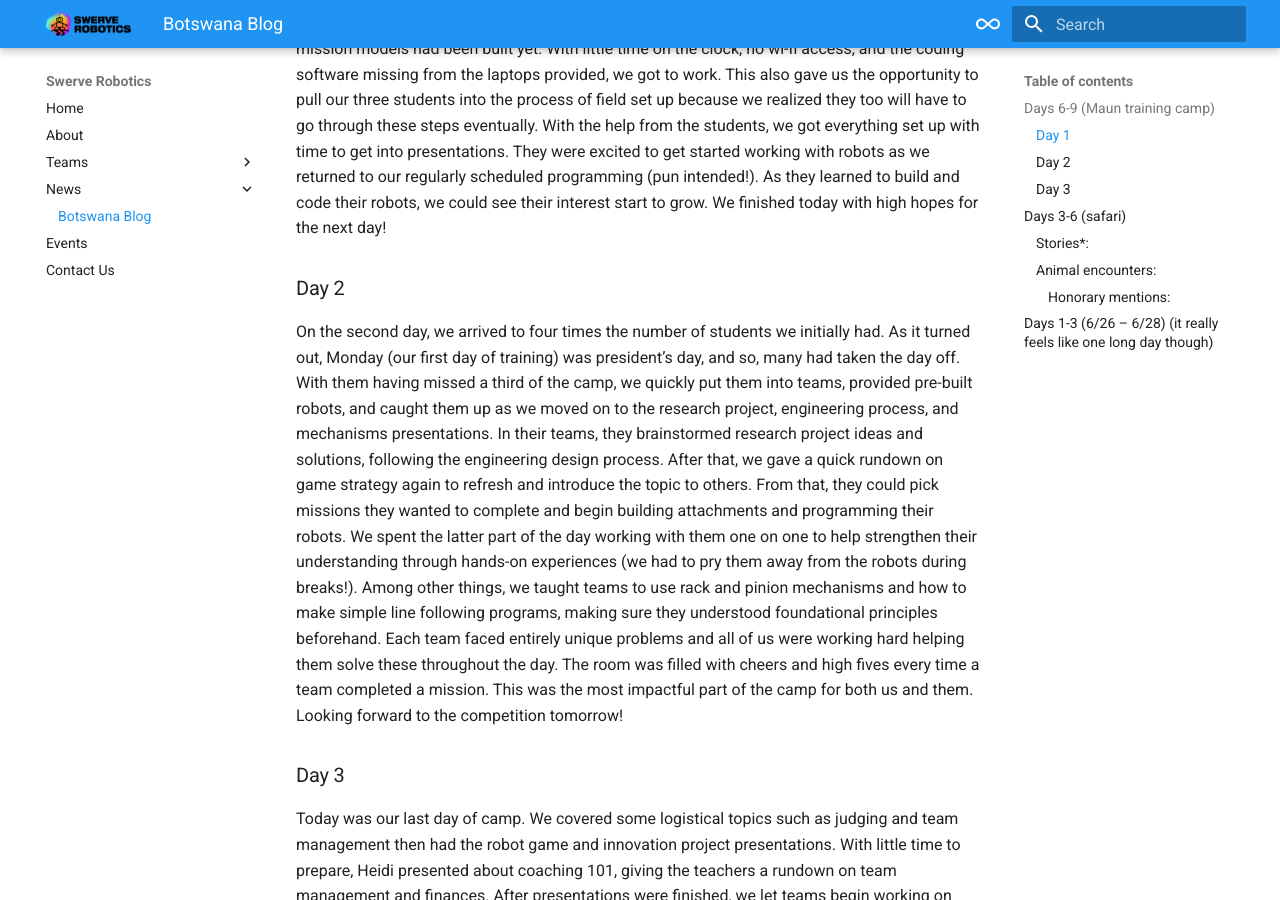
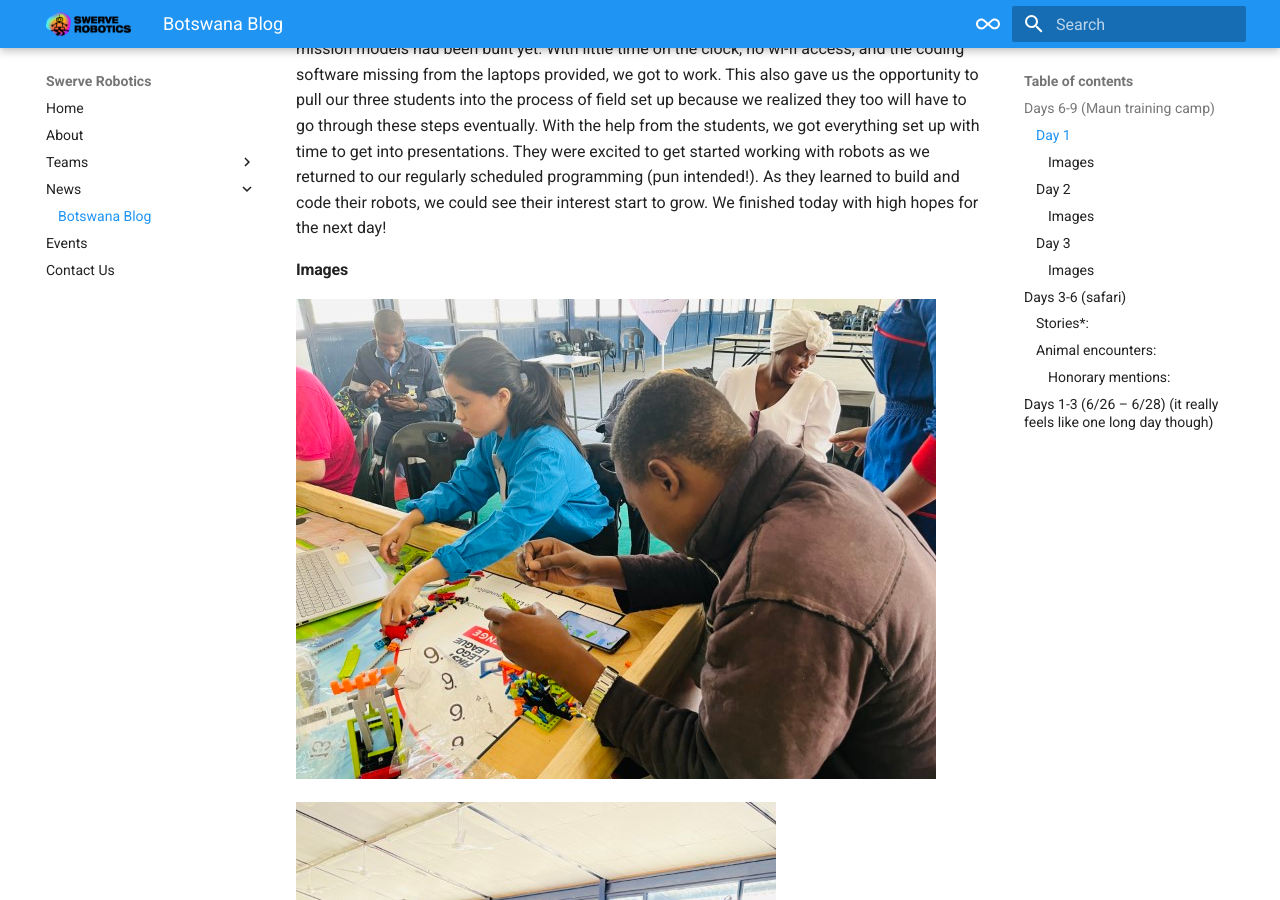
Before and after one commit to SwerveRobotics/swerverobotics.github.io, an MkDocs documentation site: the page built from docs/news/2023_botswana_blog.md, in a window 1280 px wide and 900 px high, scrolled down 394 px. Built offline with MkDocs 1.6.1 and Material for MkDocs 9.7.7, drawn with Linux system fonts in a browser that asks for light colours.

Commit message:
Added images for Botswana days 6-9

```diff
--- a/docs/news/2023_botswana_blog.md
+++ b/docs/news/2023_botswana_blog.md
@@ -5,12 +5,29 @@
 ### Day 1
 Today marks the completion of our FIRST LEGO League camp in Maun at the Sedie Junior Secondary School. Our goal with the camp, and really the whole project, is to give teachers the knowledge and tools to coach FLL teams, through a condensed competition season (three days 😱🙀). We taught them the basics such as how the LEGO part system works, how to code, create a research project (the innovation project), how to embrace core values, and utilize design principles.
 When we arrived on the first day of camp, we were a bit befuddled as none of the FLL mission models had been built yet.­ With little time on the clock, no wi-fi access, and the coding software missing from the laptops provided, we got to work. This also gave us the opportunity to pull our three students into the process of field set up because we realized they too will have to go through these steps eventually. With the help from the students, we got everything set up with time to get into presentations. They were excited to get started working with robots as we returned to our regularly scheduled programming (pun intended!). As they learned to build and code their robots, we could see their interest start to grow. We finished today with high hopes for the next day!
+#### Images
+![Alt text](<botswana_images/6-9/Day 1/IMG_5598.jpg>)
+
+![Alt text](<botswana_images/6-9/Day 1/IMG_5800.jpg>)
+
+![Alt text](<botswana_images/6-9/Day 1/IMG_5816.jpg>)
+
+![Alt text](<botswana_images/6-9/Day 1/IMG_5859.jpg>)
+
+![Alt text](<botswana_images/6-9/Day 1/IMG_5902.jpg>)
+
+![Alt text](<botswana_images/6-9/Day 1/IMG_5909.jpg>)
 
 ### Day 2
 On the second day, we arrived to four times the number of students we initially had. As it turned out, Monday (our first day of training) was president’s day, and so, many had taken the day off. With them having missed a third of the camp, we quickly put them into teams, provided pre-built robots, and caught them up as we moved on to the research project, engineering process, and mechanisms presentations. In their teams, they brainstormed research project ideas and solutions, following the engineering design process. After that, we gave a quick rundown on game strategy again to refresh and introduce the topic to others. From that, they could pick missions they wanted to complete and begin building attachments and programming their robots. We spent the latter part of the day working with them one on one to help strengthen their understanding through hands-on experiences (we had to pry them away from the robots during breaks!). Among other things, we taught teams to use rack and pinion mechanisms and how to make simple line following programs, making sure they understood foundational principles beforehand. Each team faced entirely unique problems and all of us were working hard helping them solve these throughout the day. The room was filled with cheers and high fives every time a team completed a mission. This was the most impactful part of the camp for both us and them. Looking forward to the competition tomorrow!
+#### Images
+![Alt text](<botswana_images/6-9/Day 2/Copy of IMG_4759.png>)
 
 ### Day 3
 Today was our last day of camp. We covered some logistical topics such as judging and team management then had the robot game and innovation project presentations. With little time to prepare, Heidi presented about coaching 101, giving the teachers a rundown on team management and finances. After presentations were finished, we let teams begin working on their robots to finish any last minute changes before the competition. Young students also came to join us today, providing an interesting challenge of teams nearly doubling in size, educating the students, and bringing them into the teams. It was impressive how quickly they learned the coding and design concepts required for FLL. It was comforting to see how well the teachers that we taught were able to guide the younger students through all the content we had covered in the past two days. Because of this, we can rest easy knowing they will make excellent FLL coaches and leaders of STEM. After lunch, we had our competition where teams each presented to everyone their research project. The teachers had engaged the secondary school students to the point where some even ran the robot during the robot game and presented their team’s project. As the day progressed to the robot game, all teams were loudly cheering for each other and embracing the FIRST core values. Truly enlightening! From this experience we are excited to improve upon our curriculum and bring it to Gaborone.
+#### Images
+![Alt text](<botswana_images/6-9/Day 3/20230705_142613_exported_40398.jpg>)
+
 ___
 ## Days 3-6 (safari)
 Greetings from the Okavango Delta! We are currently on our last day of safari and have been seeing incredible wildlife during game drives, cooking with the skilled gourmet chefs in the kitchen, and learning about Botswana’s culture. We have been blown away by the amazing hospitality that we have been received with at the safari, from the head chef Siya expertly meeting all our dietary needs, to our guide Piet sharing stories from his culture and teaching us about the animals on game drives. In our down time, we have been rehearsing our presentations for our three-day FLL camp which we will host in Maun in a couple days. On our last day, to help practice and share, we had the opportunity to work with the staff members at the camp and teach them a little about FLL while we waited for our plane to arrive. We are so grateful to be able to experience such an abundant and beautiful ecosystem, and learn from extremely skilled staff. Below are some photos and stories we heard and encountered during our stay.
```
Also changed, not shown: docs/news/botswana_images/6-9/Day 1/IMG_5598.jpg (added), docs/news/botswana_images/6-9/Day 1/IMG_5800.jpg (added), docs/news/botswana_images/6-9/Day 1/IMG_5816.jpg (added), docs/news/botswana_images/6-9/Day 1/IMG_5859.jpg (added), docs/news/botswana_images/6-9/Day 1/IMG_5902.jpg (added), docs/news/botswana_images/6-9/Day 1/IMG_5909.jpg (added), docs/news/botswana_images/6-9/Day 2/Copy of IMG_4759.png (added), docs/news/botswana_images/6-9/Day 3/20230705_142613_exported_40398.jpg (added).
